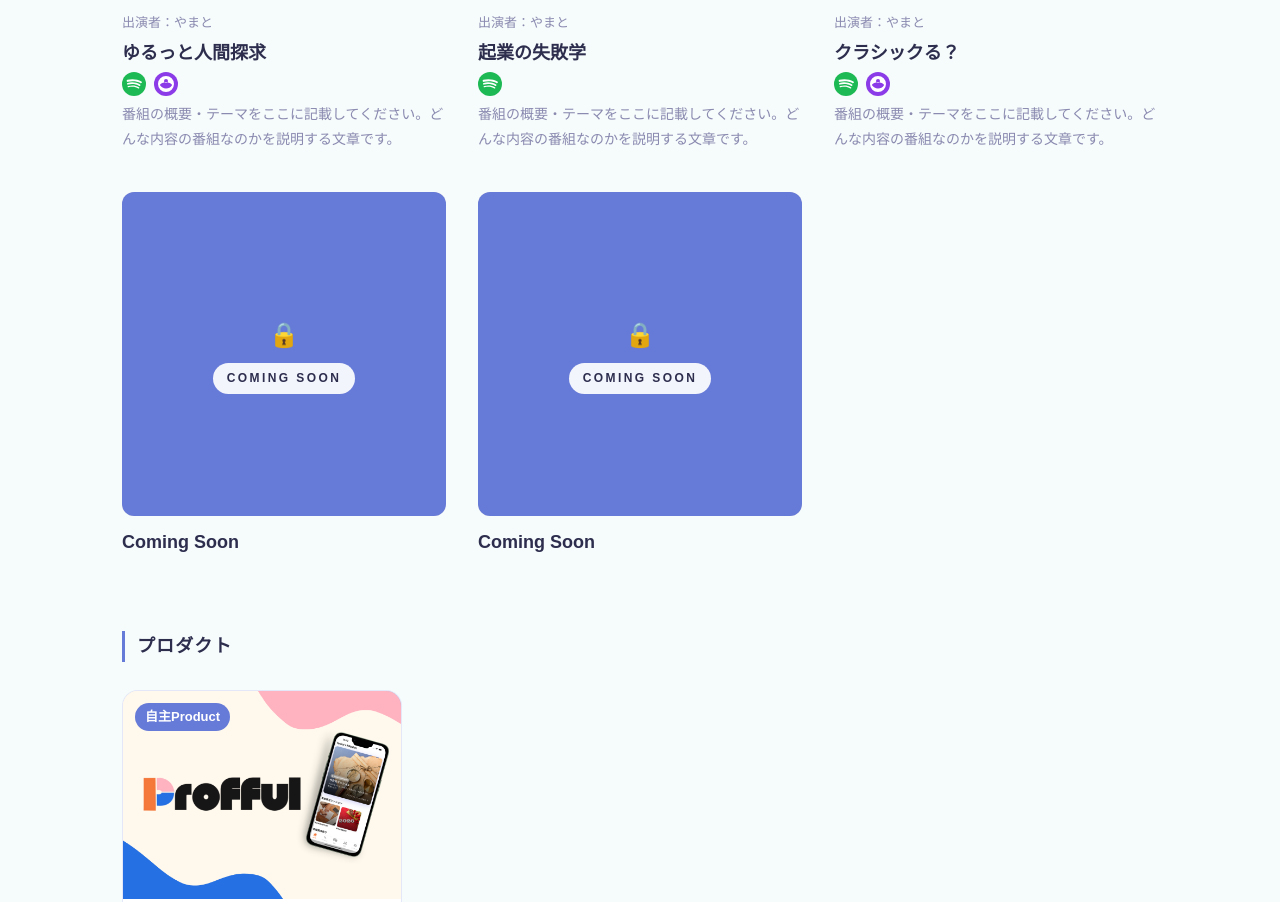
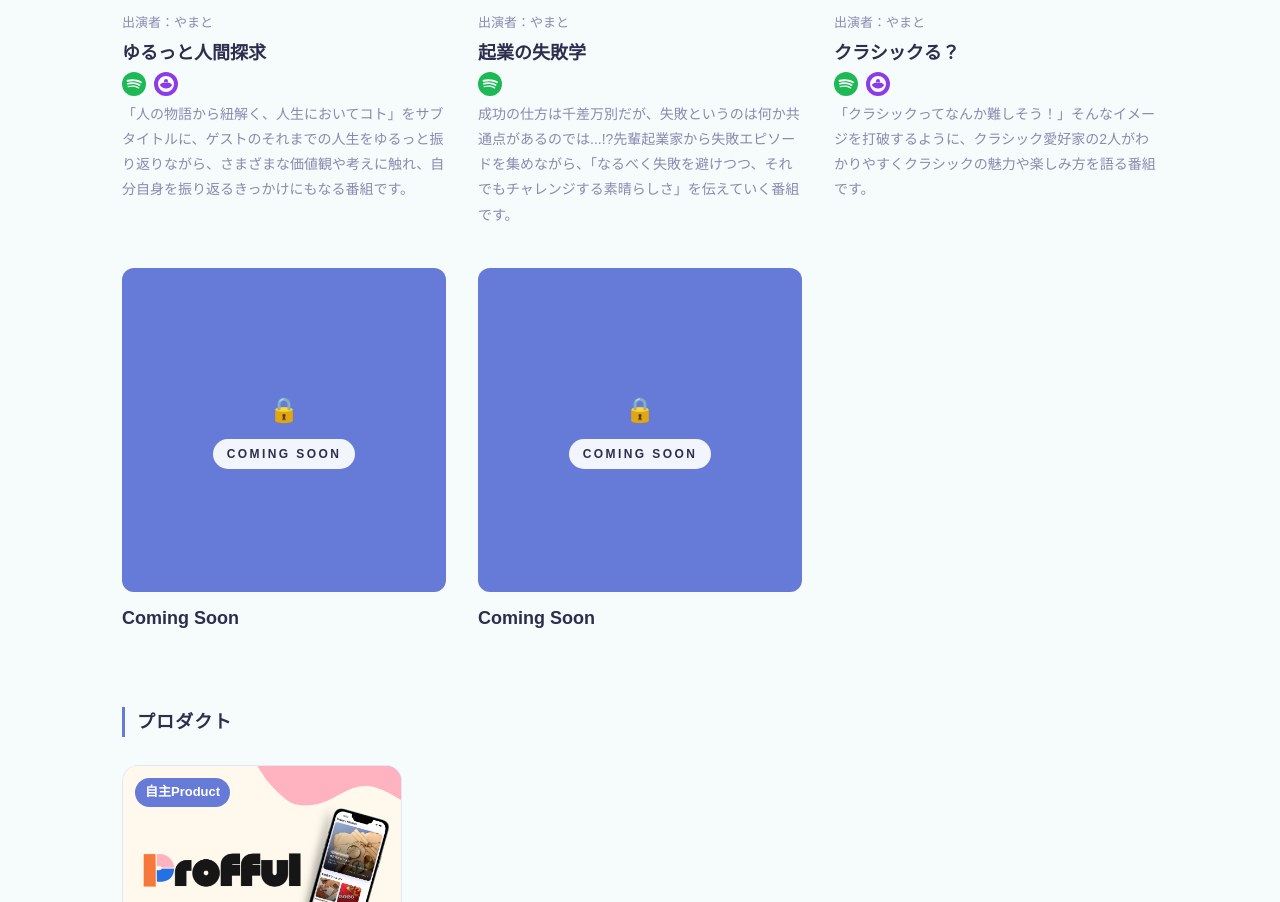
Before and after one commit to sayakayamato/HP, a Next.js app in the folder homepage/: page / in a window 1280 px wide. Shown: the part 2314-3216 px from the top of the page. Built offline with nearby package versions, Linux system fonts and the light colour scheme; a web font is replaced by a local one.

Commit message:
podcast詳細修正

```diff
--- a/homepage/components/CreationsSection.js
+++ b/homepage/components/CreationsSection.js
@@ -30,7 +30,7 @@ const podcasts = [
     image: '/images/yuru.png',
     author: '出演者：やまと',
     title: 'ゆるっと人間探求',
-    desc: '番組の概要・テーマをここに記載してください。どんな内容の番組なのかを説明する文章です。',
+    desc: '「人の物語から紐解く、人生においてコト」をサブタイトルに、ゲストのそれまでの人生をゆるっと振り返りながら、さまざまな価値観や考えに触れ、自分自身を振り返るきっかけにもなる番組です。',
     platforms: ['spotify', 'apple'],
     link: '#',
   },
@@ -39,7 +39,7 @@ const podcasts = [
     image: '/images/kigyo.png',
     author: '出演者：やまと',
     title: '起業の失敗学',
-    desc: '番組の概要・テーマをここに記載してください。どんな内容の番組なのかを説明する文章です。',
+    desc: '成功の仕方は千差万別だが、失敗というのは何か共通点があるのでは...!?先輩起業家から失敗エピソードを集めながら、「なるべく失敗を避けつつ、それでもチャレンジする素晴らしさ」を伝えていく番組です。',
     platforms: ['spotify'],
     link: '#',
   },
@@ -48,7 +48,7 @@ const podcasts = [
     image: '/images/classic.png',
     author: '出演者：やまと',
     title: 'クラシックる？',
-    desc: '番組の概要・テーマをここに記載してください。どんな内容の番組なのかを説明する文章です。',
+    desc: '「クラシックってなんか難しそう！」そんなイメージを打破するように、クラシック愛好家の2人がわかりやすくクラシックの魅力や楽しみ方を語る番組です。',
     platforms: ['spotify', 'apple'],
     link: '#',
   },
--- a/homepage/components/PodcastSection.js
+++ b/homepage/components/PodcastSection.js
@@ -29,7 +29,7 @@ const podcasts = [
     image: '/images/yuru.png',
     author: '出演者：やまと',
     title: 'ゆるっと人間探求',
-    desc: '番組の概要・テーマをここに記載してください。どんな内容の番組なのかを説明する文章です。',
+    desc: '「人の物語から紐解く、人生においてコト」をサブタイトルに、ゲストのそれまでの人生をゆるっと振り返りながら、さまざまな価値観や考えに触れ、自分自身を振り返るきっかけにもなる番組です。',
     platforms: ['spotify', 'apple'],
     link: '#',
   },
@@ -38,7 +38,7 @@ const podcasts = [
     image: '/images/kigyo.png',
     author: '出演者：やまと',
     title: '起業の失敗学',
-    desc: '番組の概要・テーマをここに記載してください。どんな内容の番組なのかを説明する文章です。',
+    desc: '何で',
     platforms: ['spotify'],
     link: '#',
   },
```
